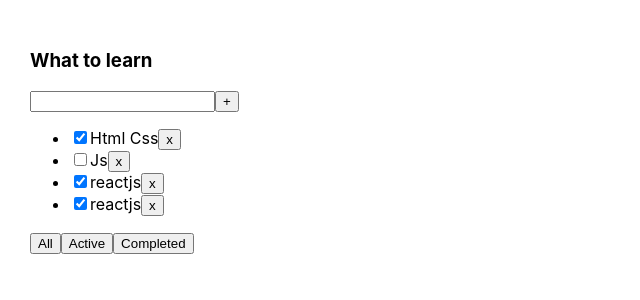
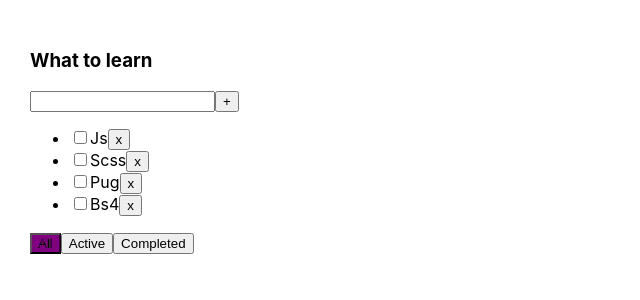
Before and after one commit to Prough123/TodoList, a React (Create React App) app: page / in a window 1280 px wide. Shown: the top 300 px of the page, without its empty margins (0-640 px from the left). Built offline with nearby package versions, Linux system fonts and the light colour scheme.

Commit message:
added new function for changing the color of the task

```diff
--- a/src/App.css
+++ b/src/App.css
@@ -6,3 +6,19 @@
 .App > div {
   margin-right: 50px;
 }
+
+.error {
+  border: red 1px solid;
+}
+
+.error-message{
+  color: red;
+}
+
+.active-filter{
+  background-color: purple;
+}
+
+.is-done{
+ text-decoration: line-through;
+}
--- a/src/App.tsx
+++ b/src/App.tsx
@@ -17,6 +17,9 @@
     let [tasks, setTasks] = useState([
         {id: v1(), isDone: true, title: 'Html Css'},
         {id: v1(), isDone: false, title: 'Js'},
+        {id: v1(), isDone: false, title: 'Scss'},
+        {id: v1(), isDone: false, title: 'Pug'},
+        {id: v1(), isDone: false, title: 'Bs4'},
         {id: v1(), isDone: true, title: 'reactjs'},
         {id: v1(), isDone: true, title: 'reactjs'}
 
@@ -40,10 +43,18 @@
         setTasks([newTask, ...tasks])
     }
 
+    function changeStatus(id: string, isDone: boolean){
+        let task = tasks.find(task => task.id === id)
+        if(task){
+            task.isDone = isDone;
+            setTasks([...tasks])
+        }
+
+    }
+
     let tasksForTodoList = tasks;
 
-
-    if (filter === "active") {
+    if (filter !== "active") {
         tasksForTodoList = tasks.filter(t => t.isDone === false)
     }
 
@@ -59,6 +70,8 @@
                 removeTask={removeTask}
                 changeFilter={changeFilter}
                 addTask = {addTask}
+                changeStatus={changeStatus}
+                filter={filter}
             />
 
         </div>
--- a/src/Todolist.tsx
+++ b/src/Todolist.tsx
@@ -1,4 +1,4 @@
-import React, {ChangeEvent,KeyboardEvent, useState} from 'react';
+import React, {ChangeEvent, KeyboardEvent, useState} from 'react';
 import {FilterValueType} from "./App";
 
 
@@ -14,16 +14,23 @@
     removeTask: (id: string) => void
     changeFilter: (value: FilterValueType) => void
     addTask: (title: string) => void
+    changeStatus: (id: string, isDone: boolean) => void
+    filter: FilterValueType
 }
 
 function Todolist(props: PropsType) {
 
     let [title, setTitle] = useState<string>("")
+    let [error, setError] = useState<string | null>(null)
 
     let jsxTasks = props.tasks.map(t => {
+        const onChangeHandler = (e: ChangeEvent<HTMLInputElement>) => {
+            let newIsDoneValue = e.currentTarget.checked
+            props.changeStatus(t.id, newIsDoneValue)
+        }
         return (
-            <li key={t.id}>
-                <input type="checkbox" checked={t.isDone}/>
+            <li key={t.id} className={props.filter !== "completed" && t.isDone ? "is-done" : ""}>
+                <input type="checkbox" checked={t.isDone} onChange={onChangeHandler}/>
                 <span>{t.title}</span>
                 <button onClick={() => {
                     props.removeTask(t.id)
@@ -35,8 +42,15 @@
     });
 
     const onAddTaskClick = () => {
-        props.addTask(title);
+        if (title.trim() !== "") {
+            props.addTask(title);
+
+        } else {
+            setError("title is required")
+        }
         setTitle("")
+
+
     }
 
     const onAllChangeFilter = () => {
@@ -45,15 +59,20 @@
     const onActiveChangeFilter = () => {
         props.changeFilter("active")
     }
-    const onCompletedChandeFilter = () => {
+    const onCompletedChangeFilter = () => {
         props.changeFilter("completed")
     }
-    const onTitleChange = (e: ChangeEvent<HTMLInputElement>) => setTitle(e.currentTarget.value)
+    const onTitleChange = (e: ChangeEvent<HTMLInputElement>) => {
+        setError(null)
+        setTitle(e.currentTarget.value)
+    }
     const onKeyPressAddTask = (e: KeyboardEvent<HTMLInputElement>) => {
         if (e.charCode === 13) {
+
             onAddTaskClick()
         }
     }
+
     return (
         <div>
             <h3>{props.title}</h3>
@@ -61,16 +80,24 @@
                 <input type="text"
                        value={title}
                        onChange={onTitleChange}
-                       onKeyPress={onKeyPressAddTask}/>
+                       onKeyPress={onKeyPressAddTask}
+                       className={error ? "error" : ""}/>
                 <button onClick={onAddTaskClick}>+</button>
+                {error && <div className={"error-message"}>{error}</div>}
             </div>
             <ul>
                 {jsxTasks}
             </ul>
             <div>
-                <button onClick={onAllChangeFilter}>All</button>
-                <button onClick={onActiveChangeFilter}>Active</button>
-                <button onClick={onCompletedChandeFilter}>Completed</button>
+                <button
+                    className={props.filter === "all" ? "active-filter" : ""}
+                    onClick={onAllChangeFilter}>All</button>
+                <button
+                    className={props.filter === "active" ? "active-filter" : ""}
+                    onClick={onActiveChangeFilter}>Active</button>
+                <button
+                    className={props.filter === "completed" ? "active-filter" : ""}
+                    onClick={onCompletedChangeFilter}>Completed</button>
             </div>
         </div>
     );
```
Also changed, not shown: 1 other file (tests, documents, lock files or other folders).
